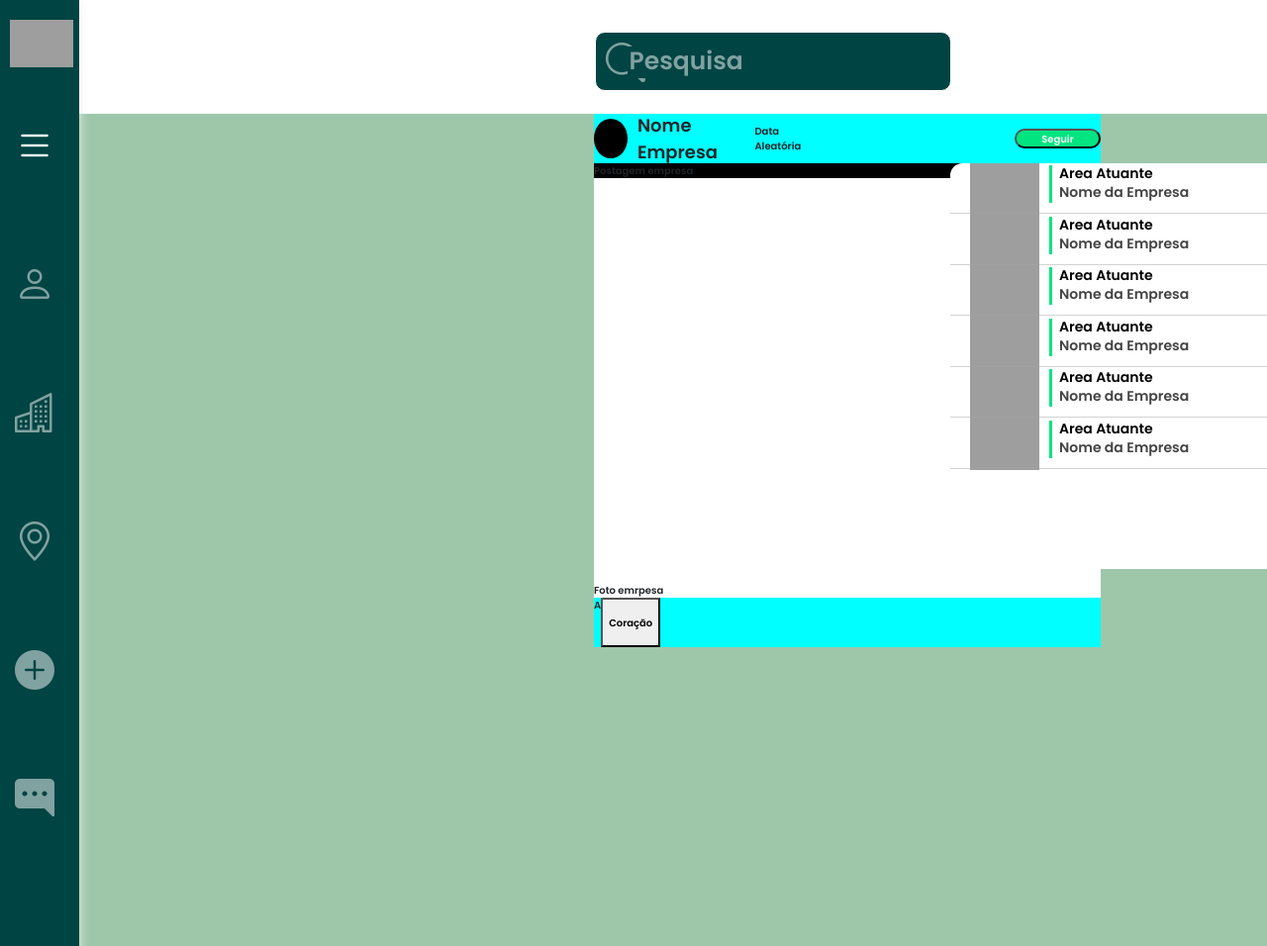
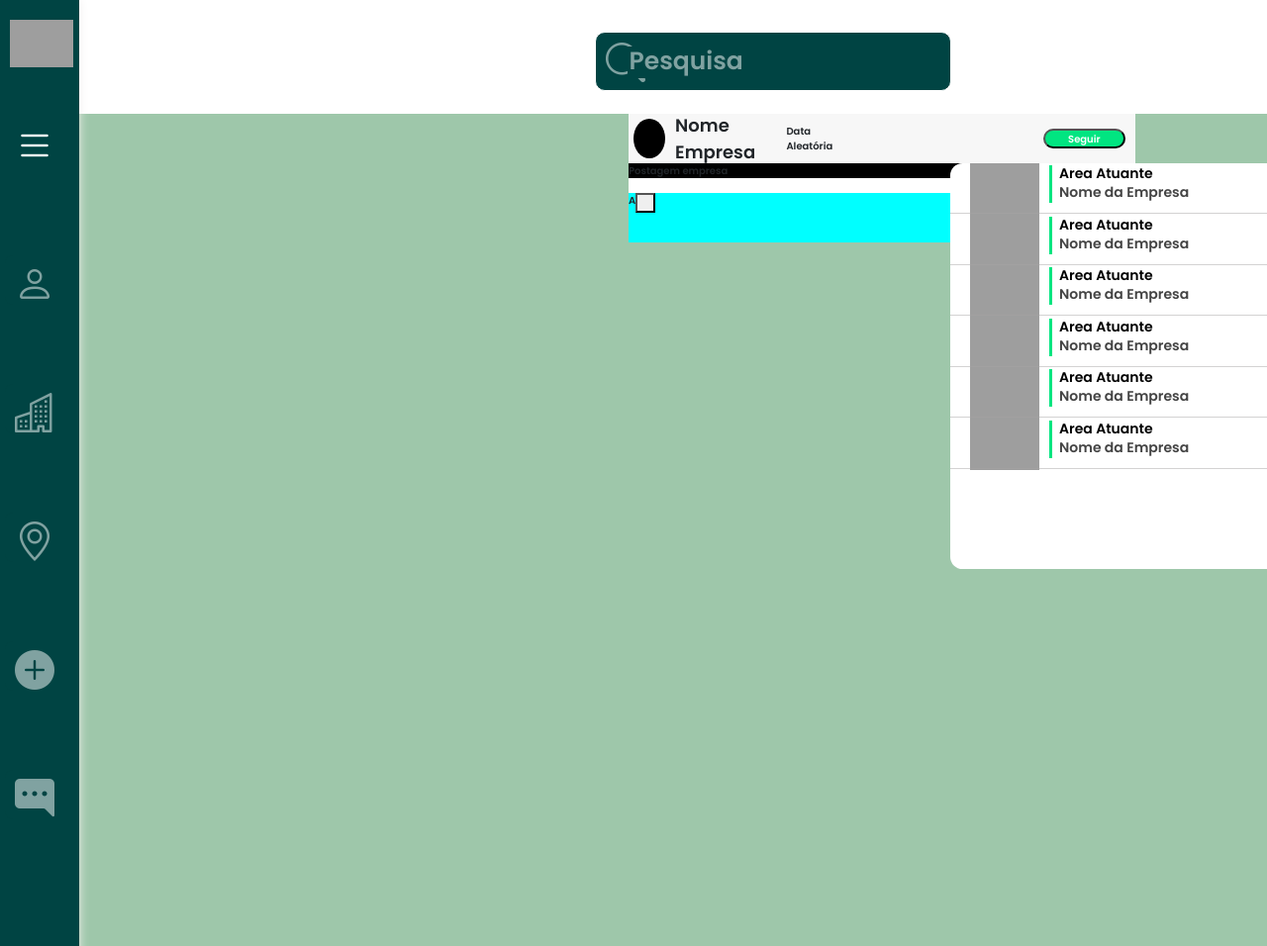
Before and after one commit to TCC-ValeLink/tccCadLog, a PHP site: page /homeEmp.php in a window 1280 px wide. Shown: the whole page at 99% size. Run offline with PHP 8.4, Linux system fonts and the light colour scheme; grey boxes are pictures that could not be loaded.

Commit message:
Criar post estilizado

```diff
--- a/view/css/src.css
+++ b/view/css/src.css
@@ -109,7 +109,7 @@
   color: #8a8989;
 }
 
-/* Home */
+/* Home Empresa / (usuário?) */
 
 .center {
   width: 512px;
@@ -118,7 +118,7 @@
   overflow: hidden;
   display: flex;
   flex-direction: column;
-  margin-left: 60rem;
+  margin-left: 63.5rem;
   position: relative;
 }
 
@@ -128,6 +128,7 @@
   display: block;
   position: relative;
   background-color: #fff;
+  padding: 10;
 }
 
 .foto-profile {
@@ -157,9 +158,13 @@
     height: 50px;
     display: flex;
     flex-flow:row;
-    background-color: aqua;
+    background-color: rgb(247, 247, 247);
     align-items: center;
+    padding-left: 0.5rem;
+    padding-right: 1rem;
+
 }
+
 .footer-post{
     width:100%;
     height: 50px;
@@ -167,17 +172,22 @@
     flex-flow:row;
     background-color: aqua;
 }
+.btnHeart{
+  height: 20px;
+  width: 20px;
+}
 
-/* Home empresa */
+/* Criar Post empresa */
 .container-create-post{
   width: 512px;
-  height: 223px;
-  max-height: fit-content;
-  background-color: #c8bebe;
+  height: fit-content;
+  background-color: #fff;
   position: absolute;
   margin-left: 60rem;
   margin-top: 10rem;
-  padding: 0.5rem;
+  padding: 1rem;
+  border-radius: 5px;
+  border: 1px solid #8a8989;
 }
 
 .btnPost {
@@ -215,21 +225,22 @@
   position: relative;
 }
 .conteudo-postagem{
-  height: auto;
   width: 100%;
+  height: 200px;
   position: relative;
-  padding: 0;
   font-size: small;
   outline: none;
-  border-width: 0;
   margin-top: 1rem;
-  overflow: hidden;
+  border: 1px solid #ccc;
+  border-radius: 4px;
+  padding: 10px;
+  resize: none;
 }
 .midia-post{
   height: 50%;
   width: 50%;
+  margin-left: 80%;
   position: relative;
-  margin-top: 80%;
   cursor: pointer;
 }
 .hidden-input {
@@ -242,7 +253,7 @@
 }
 .btnClose{
   margin-left: 70%;
-  background-color: #c8bebe;
+  background-color: #fff;
   outline: none;
   border-width: 0;
   width: 25px;
@@ -263,6 +274,8 @@
   display: flex;
   flex-direction: row;
   align-items: center;
-  background-color: #000;
+  background-color: #fff;
   justify-content: end;
+  align-items: center;
+  border-radius: 4px;
 }
--- a/view/homeEmp.php
+++ b/view/homeEmp.php
@@ -3,18 +3,22 @@
     <div class="body-home">
         <div class="center">
             <div class="content-post">
+
                 <div class="top-post">
                     <div class="foto-profile"></div>
                     <div class="nome-profile">Nome Empresa</div>
                     <div class="data-post">Data Aleatória</div>
-                    <button type="submit" id="follow" value="0" function="" name="btnFollow" class="btnFollow">Seguir</button>
+                    <button type="submit" id="follow" value="0" onclick="" name="btnFollow" class="btnFollow">Seguir</button>
                 </div>
+
                 <div class="conteudo-post">Postagem empresa</div>
-                <div class="midia-post">Foto emrpesa</div>
+                <div class="midia-post">Midía do Post</div>
+
                 <div class="footer-post">
                     <div class="icones">A</div>
-                    <button type="submit" name="btnLike" id="Like" value="0" function="">Coração</button>
+                    <button type="submit" name="btnLike" id="Like" value="0" onclick="" class="btnHeart"></button>
                 </div>
+
             </div>
         </div>
     </div>
--- a/view/post.php
+++ b/view/post.php
@@ -30,7 +30,7 @@
 
         <div class="footer-create-post">
             <label for="file-upload" class="midia-post">
-                <i class="bi bi-image" style="color: lightgreen; font-size: 24px;"></i>
+                <i class="bi bi-image " style="color: lightgreen; font-size: 24px;"></i>
             </label>
             <input type="file" id="file-upload" class="hidden-input" name="arquivo">
             <button class='postar' nome='btnPostar' type='submit'>Postar</button>
@@ -57,5 +57,5 @@
     }
 </script>
 <?php include("blades/followemp.php") ?>
-<?php include("blades/menu.php") ?>
+<?php include("blades/menuEmp.php") ?>
 <?php include("blades/footercomp.php") ?>
```
